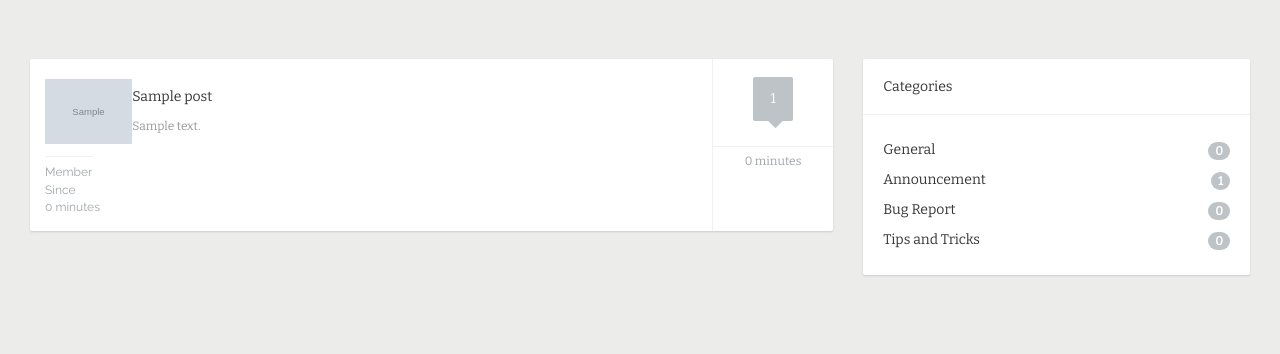
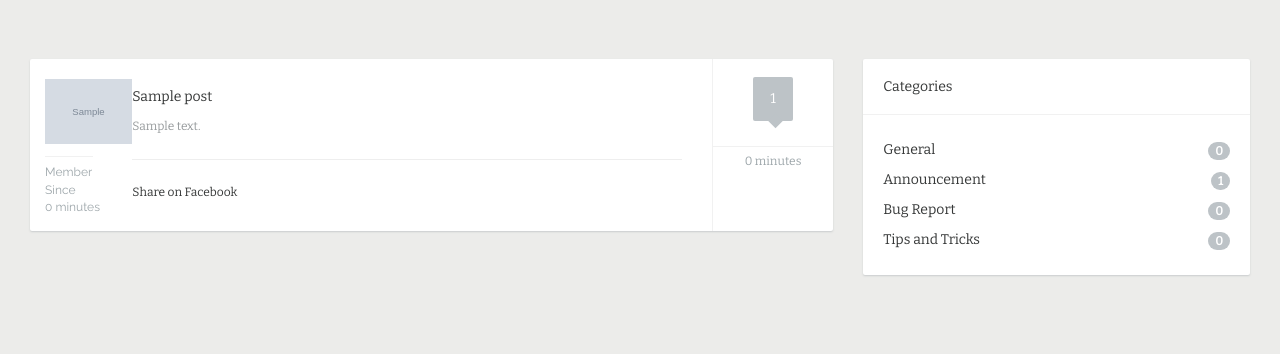
Before and after one commit to armsarun/djangoforum, a Django app: page / in a window 1280 px wide. Shown: the part 365-719 px from the top of the page. Run offline with Django 3.2, Linux system fonts and the light colour scheme; tables that the repository leaves empty hold one stand-in row (values such as "Sample post"); grey boxes marked "Sample" are stand-in pictures; some libraries are stand-ins or nearby versions.

Commit message:
Social share added

```diff
--- a/forum/templates/forum/app/index.html
+++ b/forum/templates/forum/app/index.html
@@ -49,8 +49,11 @@
                             <div class="homedescription">
                                 {{ eachquery.description | safe }}
                             </div>
+                            <hr>
+                            <a href="https://www.facebook.com/sharer/sharer.php?u=http://CodingForEntrepreneurs.com/">
+Share on Facebook
+</a>
                         </div>
-                        <div class="clearfix"></div>
                     </div>
                     <div class="postinfo pull-left">
                         <div class="comments">
```
Also changed, not shown: forum/templates/forum/app/querydetail.html (+9 -6 lines), 1 other file.
